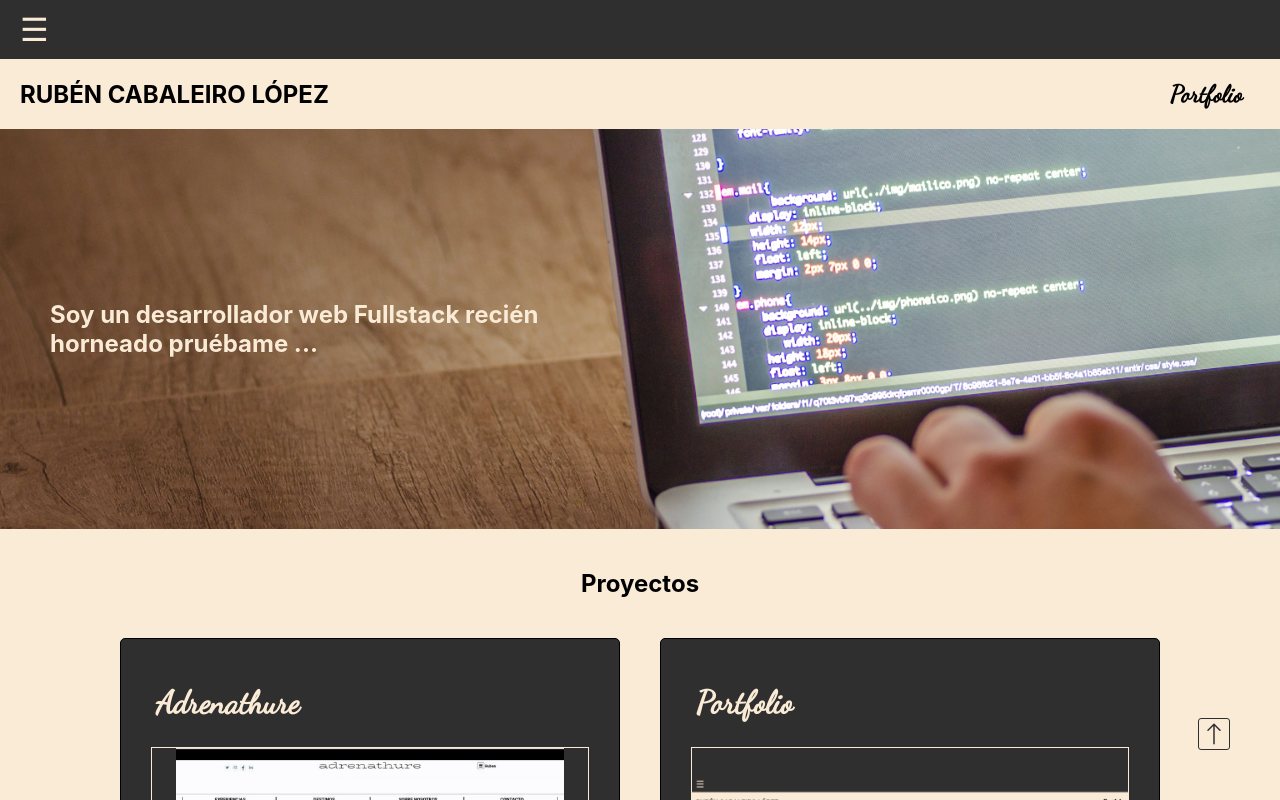
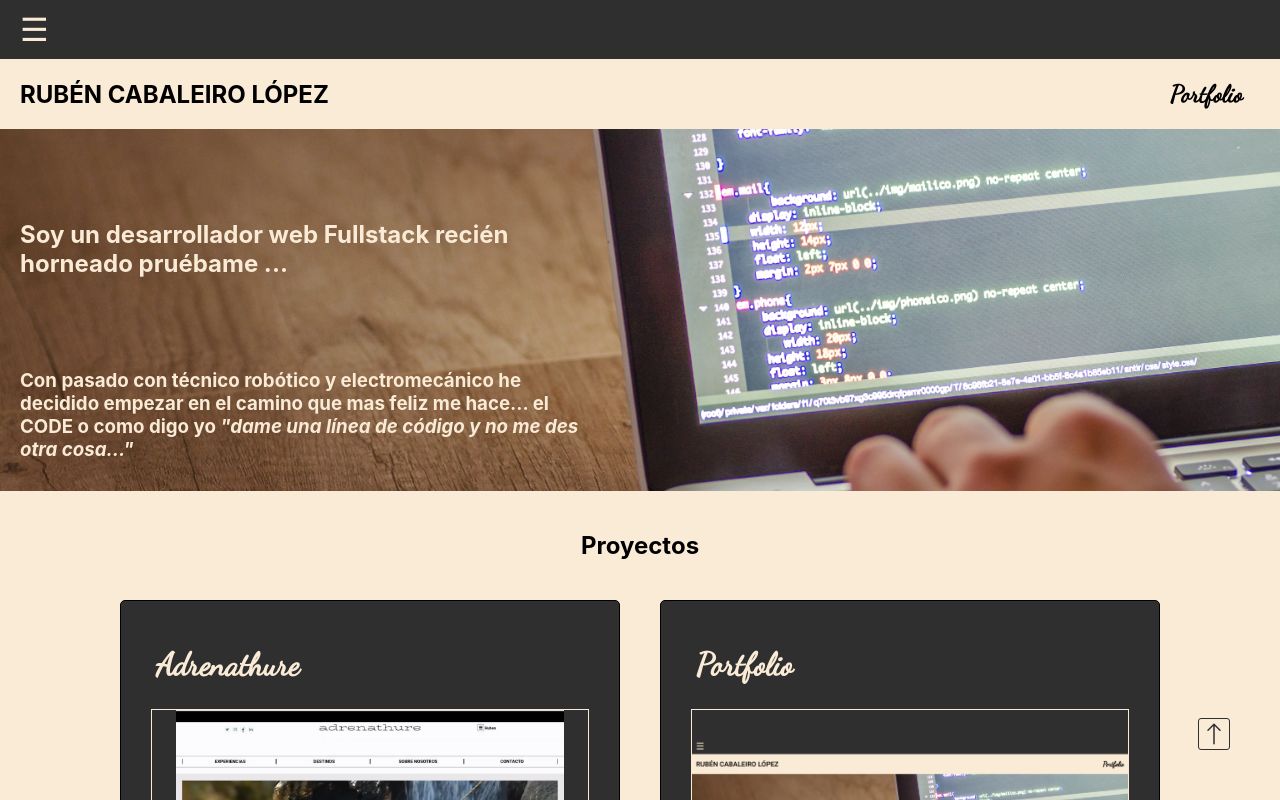
Before and after one commit to russtu/Portfolio, a React (Create React App) app: page / in a window 1280 px wide. Shown: the top 800 px of the page. Built offline with nearby package versions, Linux system fonts and the light colour scheme.

Commit message:
adding youtube link to projects

```diff
--- a/src/layout/Landing.css
+++ b/src/layout/Landing.css
@@ -64,10 +64,16 @@
   text-align: left;
   justify-content: left;
   margin: 0;
-  padding-left: 50px;
-  padding-right: 50px;
-  height: 50vh;
-  width: 50%;
+  padding: 0 50px 0 20px;
+  height: 40vh;
+  width: 100%;
+}
+#description-presentation2 {
+  color: antiquewhite;
+  text-align: left;
+  margin: 0;
+  padding: 0 50px 30px 20px;
+  width: 100%;
 }
 
 /* PROJECTS */
@@ -249,4 +255,11 @@ a {
   .scrollTop {
     display: block;
   }
+  #description-presentation {
+    width: 50%;
+    height: 30vh;
+  }
+  #description-presentation2 {
+    width: 50%;
+  }
 }
--- a/src/layout/Landing.js
+++ b/src/layout/Landing.js
@@ -42,7 +42,8 @@ export const Landing = ({ open, setOpen }) => {
       </header>
       <BsArrowUp onClick={() => window.scroll(0, 0)} className='icons scrollTop' />
       <section id="presentation-section">
-        <h1 id="description-presentation"> Soy un desarrollador web Fullstack  recién horneado pruébame ...  </h1>
+        <h2 id="description-presentation"> Soy un desarrollador web Fullstack  recién horneado pruébame ...</h2>
+        <h3 id="description-presentation2"> Con pasado con técnico robótico y electromecánico he decidido empezar en el camino que mas feliz me hace... el CODE o como digo yo<em> "dame una línea de código y no me des otra cosa..."</em></h3>
       </section>
       <section id='project-section' >
         <h2 className='title-section'> Proyectos </h2>
```
